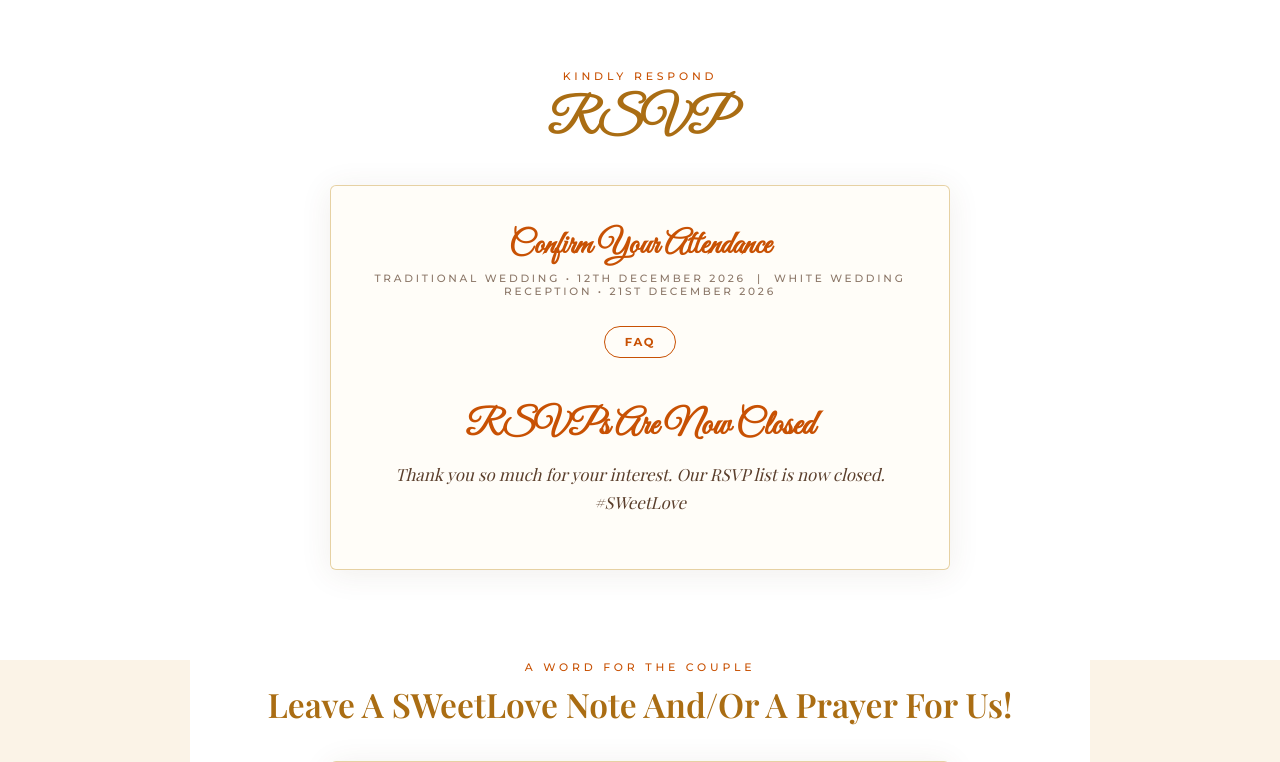
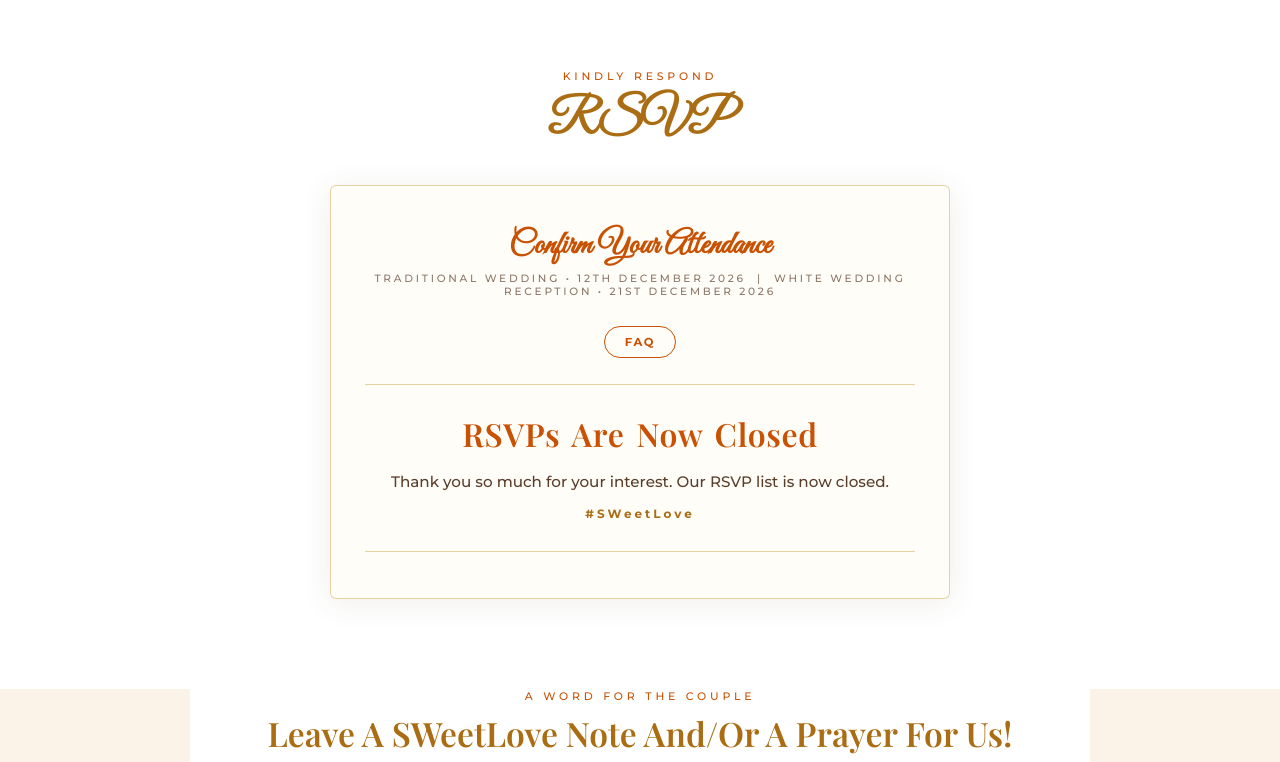
Before and after one commit to zigamak/Package-with-Sense-Forms, a PHP site: page /packagewithsense_forms/warami-sinmi/index.php in a window 1280 px wide. Shown: the part 2499-3261 px from the top of the page. Run offline with PHP 8.4, Linux system fonts and the light colour scheme; data that the repository does not hold is empty.

Commit message:
Make the RSVP closed notice legible (serif heading, burnt orange, clear spacing)
Co-Authored-By: Claude Opus 5.5 <noreply@anthropic.com>

```diff
--- a/warami-sinmi/index.php
+++ b/warami-sinmi/index.php
@@ -463,13 +463,23 @@ function pws_note_page_url(int $page): string {
     }
 
     /* ---------- RSVP CLOSED NOTICE ---------- */
-    .sw2-closed { text-align: center; padding: 20px 0 6px; }
+    .sw2-closed {
+      text-align: center; padding: 28px 20px 30px; margin-top: 6px;
+      border-top: 1px solid rgba(200,155,60,0.45); border-bottom: 1px solid rgba(200,155,60,0.45);
+    }
     .sw2-closed h4 {
-      font-family: 'Great Vibes', cursive; font-size: 2.2rem; color: var(--primary); margin: 0 0 12px;
+      font-family: 'Playfair Display', serif; font-weight: 600; font-style: normal;
+      font-size: clamp(1.5rem, 4vw, 2rem); letter-spacing: 0.02em; word-spacing: 0.12em;
+      line-height: 1.3; color: var(--primary) !important; background: none;
+      margin: 0 0 14px;
     }
     .sw2-closed p {
-      font-family: 'Playfair Display', serif; font-style: italic; font-size: 1.05rem;
-      color: var(--ink); line-height: 1.7; margin: 0;
+      font-family: 'Montserrat', sans-serif; font-style: normal; font-size: 0.95rem;
+      color: var(--ink) !important; line-height: 1.8; margin: 0;
+    }
+    .sw2-closed .sw2-closed-tag {
+      display: block; margin-top: 10px; font-family: 'Montserrat', sans-serif; font-weight: 600;
+      font-size: 0.75rem; letter-spacing: 0.25em; color: var(--accent) !important;
     }
 
     /* ---------- SWEETLOVE NOTES (public guestbook) ---------- */
@@ -723,7 +733,8 @@ function pws_note_page_url(int $page): string {
     <?php if (PWS_FORM_CLOSED): ?>
     <div class="sw2-closed" id="sw2-closed">
       <h4>RSVPs Are Now Closed</h4>
-      <p>Thank you so much for your interest. Our RSVP list is now closed.<br>#SWeetLove</p>
+      <p>Thank you so much for your interest. Our RSVP list is now closed.</p>
+      <span class="sw2-closed-tag">#SWeetLove</span>
     </div>
     <?php endif; ?>
 
```
Also changed, not shown: sinmi-warami-trad-white/index.php (+16 -5 lines).
